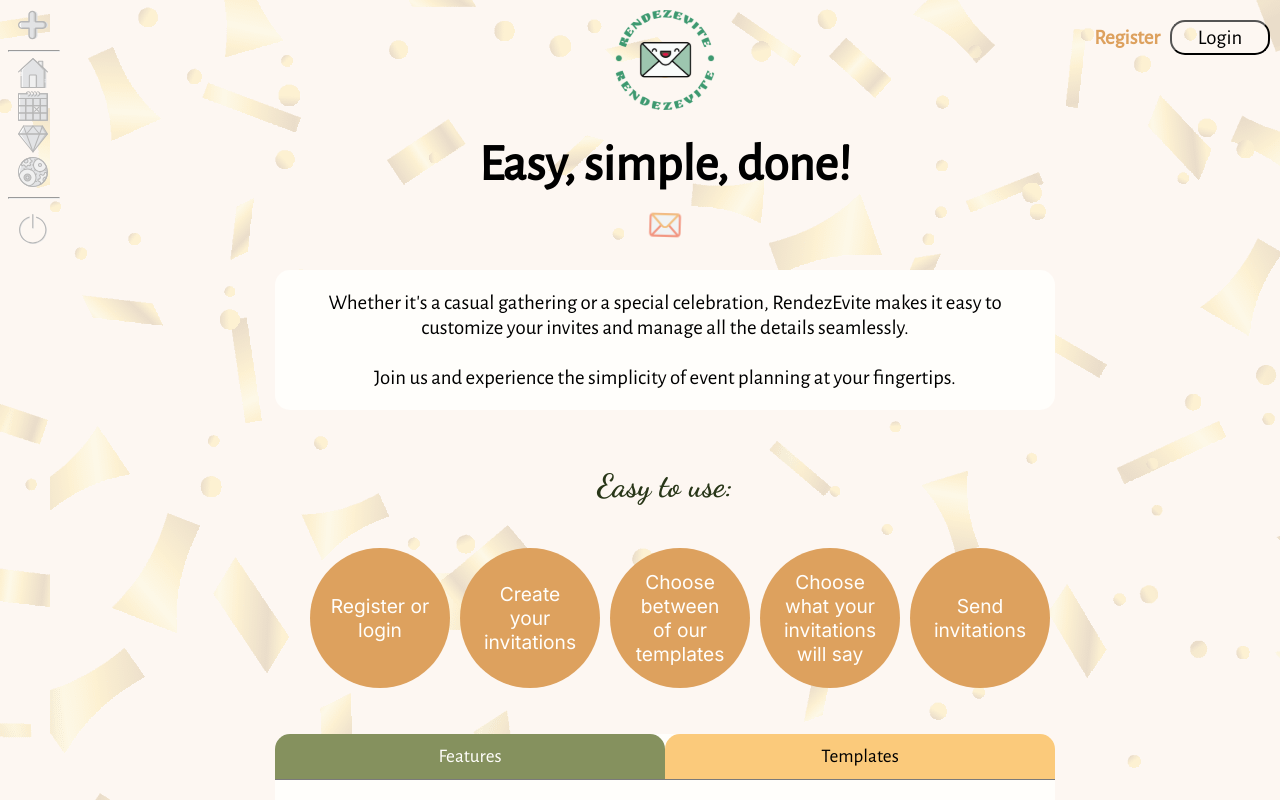
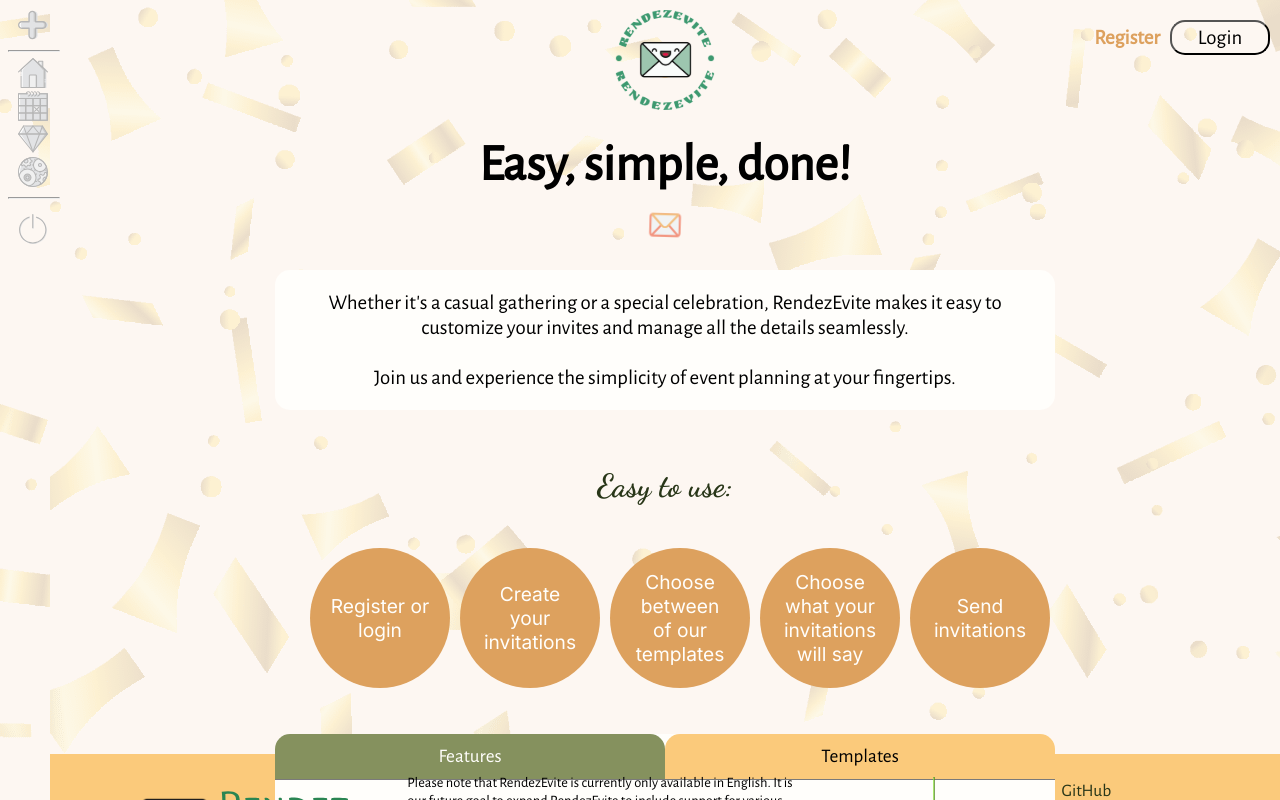
Before and after one commit to nanidam/degree-project-rendezevite, a Next.js app: page / in a window 1280 px wide. Shown: the top 800 px of the page. Built offline with nearby package versions, Linux system fonts and the light colour scheme; no server answers.

Commit message:
added height on main

```diff
--- a/app/globals.scss
+++ b/app/globals.scss
@@ -7,6 +7,10 @@
 
 body {
   margin: 10px 0 0;
+}
+
+main {
+  height: 100vh;
 }
 
 h1 {
@@ -34,4 +38,8 @@ h3 {
   :root {
     margin-left: 50px;
   }
+
+  main {
+    height: 80vh;
+  }
 }
```
